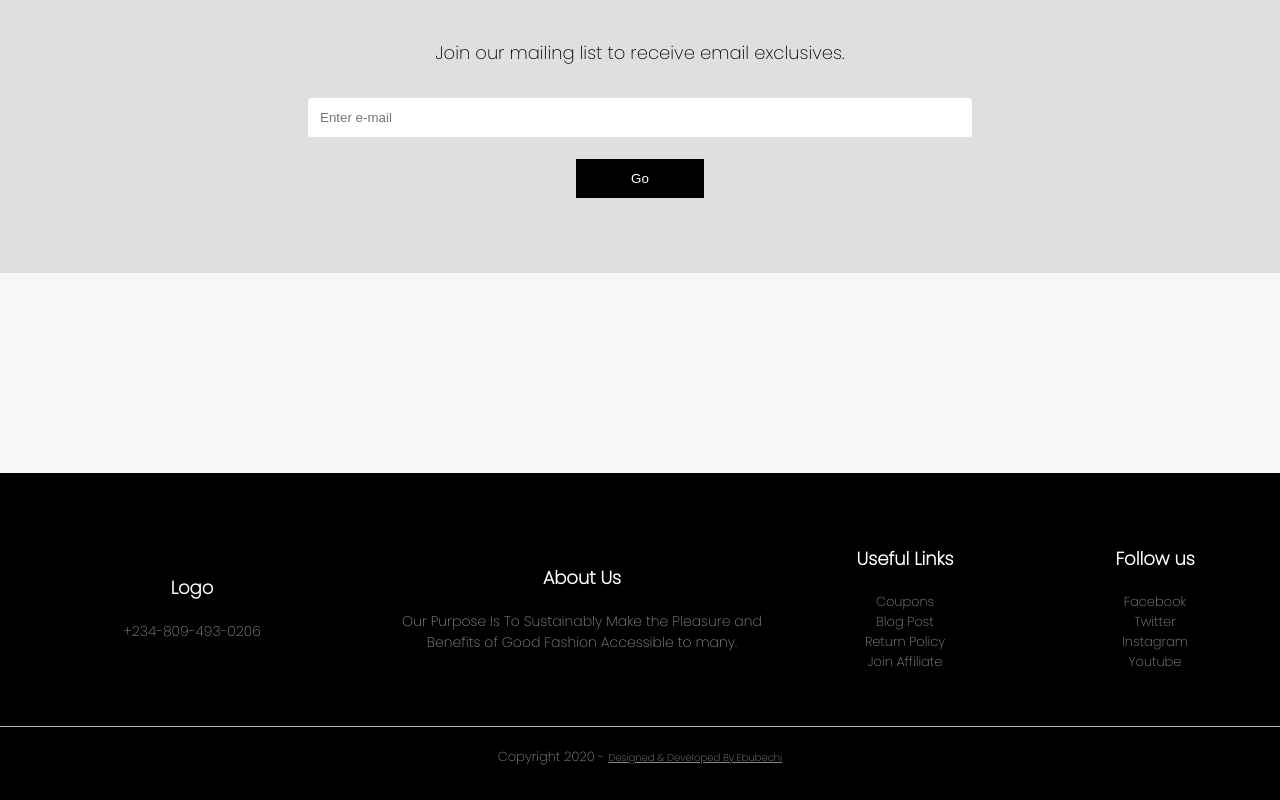
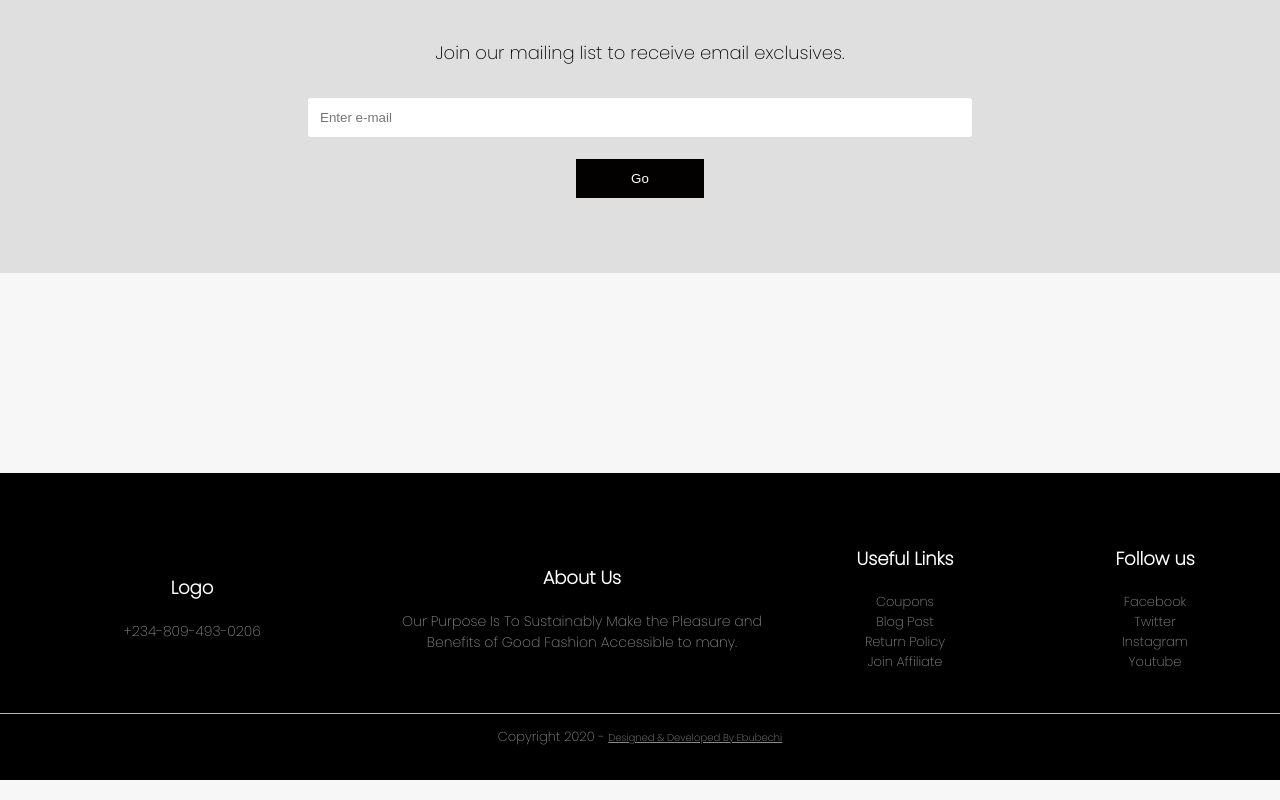
Before and after one commit to Ebubechi123/Seven-By-Chahca, a React (Create React App) app: page / in a window 1280 px wide. Shown: the part 3125-3925 px from the top of the page. Built offline with nearby package versions, Linux system fonts and the light colour scheme; a web font is replaced by a local one.

Commit message:
Modified file

```diff
--- a/src/Component/Footer/Footer.css
+++ b/src/Component/Footer/Footer.css
@@ -70,7 +70,7 @@ text-align: center;
     border: none;
     background: #b5b5b5;
     height: 1px;
-    margin: 20px 0;
+    /* margin: 20px 0; */
 }
 
 
```
